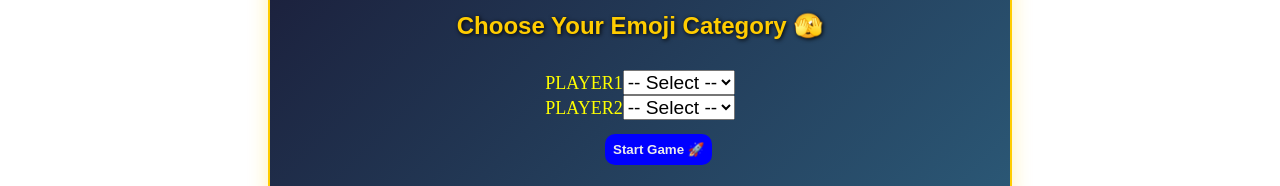
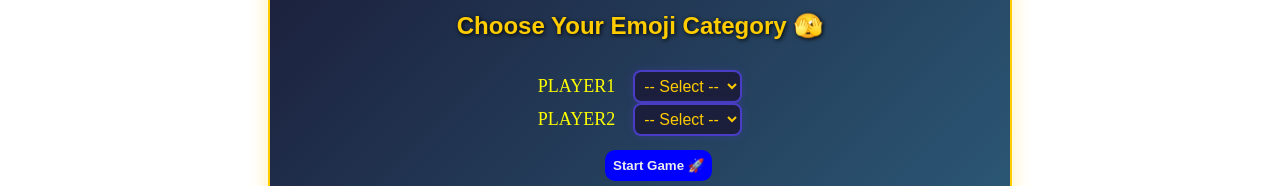
Before and after one commit to 20A91A04M5/tic-tac-toe-game, a React (Vite) app: page / in a window 1280 px wide. Both pictures are taken after a click on the button "🎮 Start Game". Shown: the part 488-674 px from the top of the page. Built offline with nearby package versions, Linux system fonts and the light colour scheme.

Commit message:
changed small styling

```diff
--- a/src/components/CategorySelector.css
+++ b/src/components/CategorySelector.css
@@ -45,6 +45,37 @@
   margin-top: 2%;
   margin-left: 45%;
 }
+
+/* Style the select tags */
+.form-select {
+  background-color: #1b1f3b; /* dark navy background */
+  color: #ffcc00;            /* golden yellow text */
+  border: 2px solid #483dc4; /* primary border */
+  border-radius: 8px;
+  padding: 5px;
+  font-size: 1rem;
+  transition: all 0.3s ease;
+  box-shadow: 0 0 8px rgba(72, 61, 196, 0.3);
+}
+
+.form-select:focus {
+  border-color: #cd4e4e;
+  box-shadow: 0 0 10px rgba(205, 78, 78, 0.6);
+  outline: none;
+}
+
+.form-select option {
+  background-color: #ffffff;
+  color: #1b1f3b;
+  font-weight: 500;
+}
+
+.form-select:hover {
+  border-color: #cd4e4e;
+  cursor: pointer;
+}
+
+
 
 .fighter {
   width: 40%;
--- a/src/components/CategorySelector.jsx
+++ b/src/components/CategorySelector.jsx
@@ -45,7 +45,7 @@ const CategorySelector = ({ setCategories, startGame }) => {
           <div className="row justify-content-center mb-4">
             {['player1', 'player2'].map((player) => (
               <div className="col-md-4 col-10 mb-3" key={player}>
-                <label className="form-label text-light fs-5">{player.toUpperCase()}</label>
+                <label className="form-label text-light fs-5">{player.toUpperCase()}</label>&emsp;
                 <select
                   className="form-select"
                   value={selected[player]}
```
